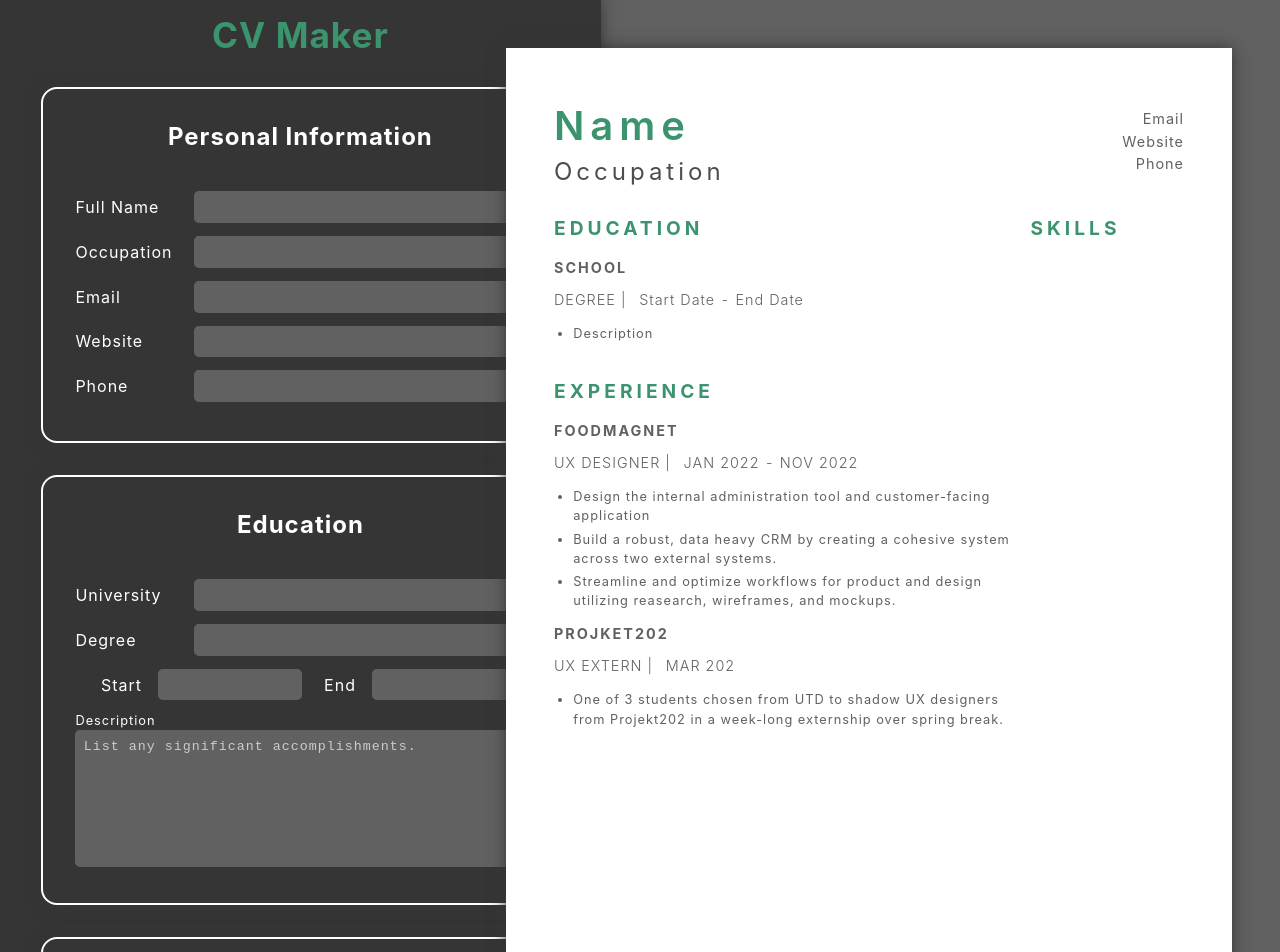
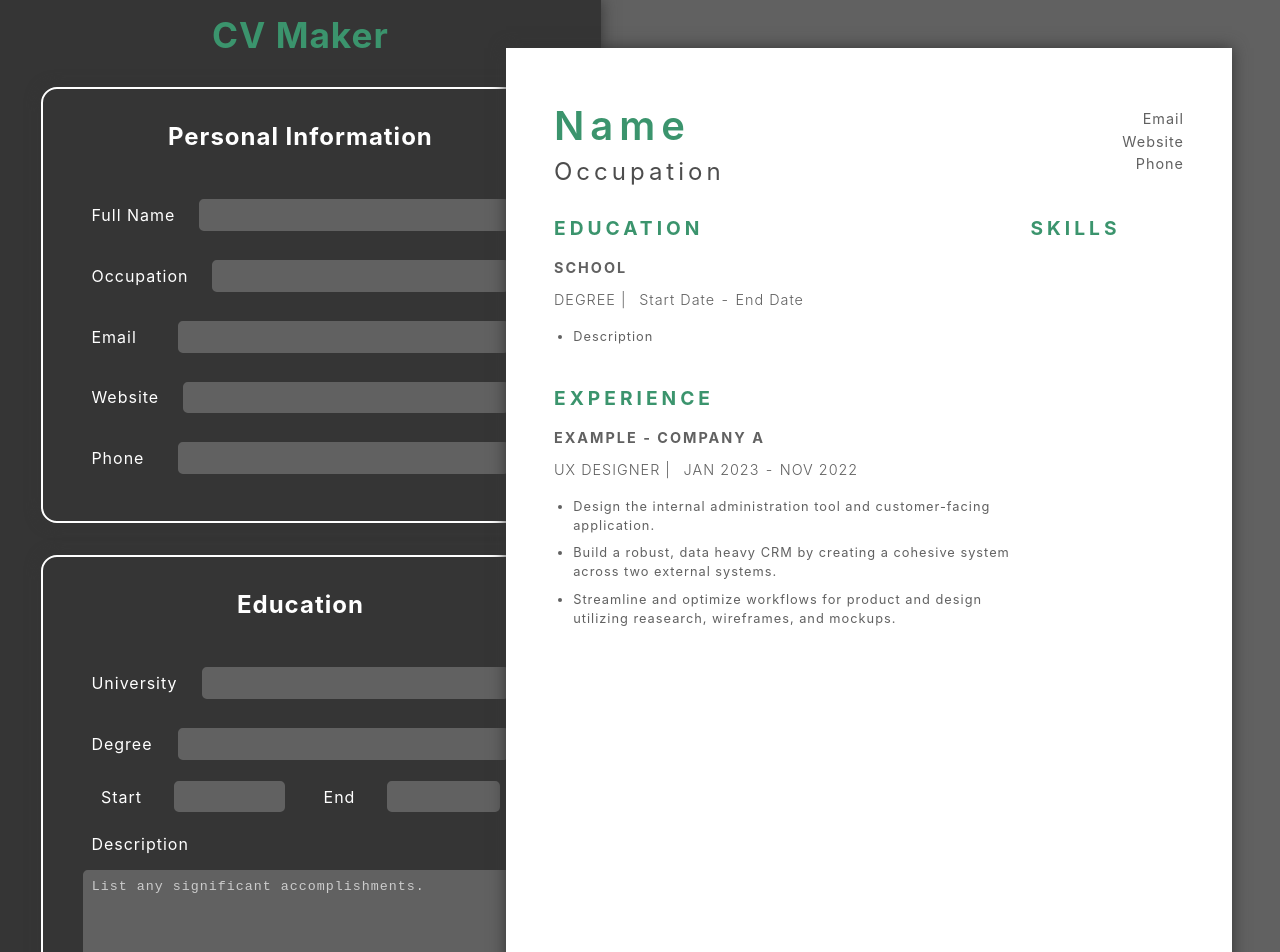
Before and after one commit to dpsiu/CV-Application, a React (Vite) app: page / in a window 1280 px wide. Shown: the top 952 px of the page. Built offline with nearby package versions, Linux system fonts and the light colour scheme.

Commit message:
Refactor/Add Feature
Feature added
- Example experience as base state
- Bullet point ExperienceList

Refactor
- Form & form input styling

```diff
--- a/src/App.jsx
+++ b/src/App.jsx
@@ -1,11 +1,11 @@
-import { useState } from 'react'
-import { v4 as uuidv4 } from 'uuid';
-import './App.css'
+import { useState } from "react";
+import { v4 as uuidv4 } from "uuid";
+import "./App.css";
 
-import ExperienceForm from './components/ExperienceForm'
-import ExperienceList from './components/ExperienceList'
-import Biography from './components/Biography'
-import BiographyPreview from './components/BiographyPreview'
+import ExperienceForm from "./components/ExperienceForm";
+import ExperienceList from "./components/ExperienceList";
+import Biography from "./components/Biography";
+import BiographyPreview from "./components/BiographyPreview";
 
 export default function App() {
   const [fullName, setFullName] = useState("Name");
@@ -14,94 +14,106 @@ export default function App() {
   const [website, setWebsite] = useState("Website");
   const [phone, setPhone] = useState("Phone");
 
-  const [school, setSchool] = useState('SCHOOL')
-  const [degree, setDegree] = useState('DEGREE')
-  const [startDate, setStartDate] = useState('Start Date')
-  const [endDate, setEndDate] = useState('End Date')
-  const [description, setDescription] = useState('Description')
+  const [school, setSchool] = useState("SCHOOL");
+  const [degree, setDegree] = useState("DEGREE");
+  const [startDate, setStartDate] = useState("Start Date");
+  const [endDate, setEndDate] = useState("End Date");
+  const [description, setDescription] = useState("Description");
 
-  const [newCategory, setNewCategory] = useState('')
-  const [categories, setCategories] = useState([])
+  const [newCategory, setNewCategory] = useState("");
+  const [categories, setCategories] = useState([]);
 
-  const [newSkill, setNewSkill] = useState('')
-  const[skills, setSkills] = useState([])
+  const [newSkill, setNewSkill] = useState("");
+  const [skills, setSkills] = useState([]);
+
+  const exampleExperience = {
+    company: "EXAMPLE - COMPANY A",
+    position: "UX DESIGNER",
+    startDate: "JAN 2023",
+    endDate: "NOV 2022",
+    description1: "Design the internal administration tool and customer-facing application.",
+    description2: "Build a robust, data heavy CRM by creating a cohesive system across two external systems.",
+    description3: "Streamline and optimize workflows for product and design utilizing reasearch, wireframes, and mockups.",
+    id: crypto.randomUUID(),
+  };
 
   function handleCategoryAdd(e) {
     setCategories((currentCategories) => {
       return [
         ...currentCategories,
-        { title: newCategory, id: crypto.randomUUID()} // Fix the object key here
+        { title: newCategory, id: crypto.randomUUID() },
       ];
     });
-    setNewCategory('');
+    setNewCategory("");
   }
 
   function deleteCategory(id) {
-    setCategories(currentCategories => {
-      return currentCategories.filter(category => category.id!== id)
-    })
+    setCategories((currentCategories) => {
+      return currentCategories.filter((category) => category.id !== id);
+    });
   }
 
   function handleSkillAdd(e) {
     setSkills((currentSkills) => {
-      return [
-        ...currentSkills,
-        {title:newSkill, id: crypto.randomUUID()},
-      ]
-    })
-    setNewSkill('')
+      return [...currentSkills, { title: newSkill, id: crypto.randomUUID() }];
+    });
+    setNewSkill("");
   }
 
   function deleteSkill(id) {
-    setSkills(currentSkills => {
-      return currentSkills.filter(skill => skill.id !== id)
-    })
+    setSkills((currentSkills) => {
+      return currentSkills.filter((skill) => skill.id !== id);
+    });
   }
 
-  const [experiences, setExperiences] = useState([]);
+  const [experiences, setExperiences] = useState([exampleExperience]);
 
   const handleAddExperience = (newExperience) => {
-    event.preventDefault()
+    event.preventDefault();
     setExperiences((prevExperiences) => [...prevExperiences, newExperience]);
-  }
+  };
 
   const handleDeleteExperience = (id) => {
-    setExperiences(currentExperiences => {
-      return currentExperiences.filter((experience => experience.id !== id))
-    })
+    setExperiences((currentExperiences) => {
+      return currentExperiences.filter((experience) => experience.id !== id);
+    });
+  };
+
+  const handleAddExampleExperience = (exampleExperience) => {
+    setExperiences(handleAddExperience(exampleExperience))
   }
 
   const handleNameChange = (value) => {
-    setFullName(value)
-  }
+    setFullName(value);
+  };
 
   const handleOccupationChange = (value) => {
-    setOccupation(value)
-  }
+    setOccupation(value);
+  };
 
   const handleEmailChange = (value) => {
-    setEmail(value)
-  }
+    setEmail(value);
+  };
 
   const handleWebsiteChange = (value) => {
-    setWebsite(value)
-  }
+    setWebsite(value);
+  };
 
   const handlePhoneChange = (value) => {
-    setPhone(value)
-  }
+    setPhone(value);
+  };
 
-  // const handleChange = (e) => {
-  //   const {name, value} = e.target;
-  //   setExperiences((prevExperiences) => {
-  //     [...prevExperiences, [name]: value]
-  //   })
-  // }
+  const [listItems, setListItems] = useState([]);
+
+  const addListItem = (value) => {
+    if (value.trim() !== "") {
+      setListItems((prevListItems) => [...prevListItems, value]);
+    }
+  };
 
   return (
     <>
       <div className="application">
-
         <div className="editor">
           <h1>CV Maker</h1>
           <Biography
@@ -169,7 +181,11 @@ export default function App() {
             onSubmit={(e) => e.preventDefault()}
           >
             <h2>Experience</h2>
-            <ExperienceForm onAddExperience={handleAddExperience} />
+            <ExperienceForm
+              onAddExampleExperience={handleAddExampleExperience}
+              onAddExperience={handleAddExperience}
+              onAddListItem={addListItem}
+            />
             <div className="skillsList list">
               <h3>Experiences</h3>
               {experiences.map((experience) => (
@@ -268,47 +284,7 @@ export default function App() {
             </div>
             <div className="experiencePreview">
               <h3>EXPERIENCE</h3>
-              <ExperienceList experiences={experiences} />
-              <div className="experienceItem">
-                <div className="subtitle">FOODMAGNET</div>
-                <div className="dateInfo">
-                  <div className="position">UX DESIGNER |</div>
-                  <div className="dates">
-                    <div className="startDate">JAN 2022</div>
-                    <div> - </div>
-                    <div className="endDate">NOV 2022</div>
-                  </div>
-                </div>
-                <ul>
-                  <li>
-                    Design the internal administration tool and customer-facing
-                    application
-                  </li>
-                  <li>
-                    Build a robust, data heavy CRM by creating a cohesive system
-                    across two external systems.
-                  </li>
-                  <li>
-                    Streamline and optimize workflows for product and design
-                    utilizing reasearch, wireframes, and mockups.
-                  </li>
-                </ul>
-              </div>
-              <div className="experienceItem">
-                <div className="subtitle">PROJKET202</div>
-                <div className="dateInfo">
-                  <div className="position">UX EXTERN |</div>
-                  <div className="dates">
-                    <div className="startDate">MAR 202</div>
-                  </div>
-                </div>
-                <ul>
-                  <li>
-                    One of 3 students chosen from UTD to shadow UX designers
-                    from Projekt202 in a week-long externship over spring break.
-                  </li>
-                </ul>
-              </div>
+              <ExperienceList experiences={experiences}/>
             </div>
             <div className="skillsPreview">
               <h3>SKILLS</h3>
--- a/src/components/Biography.jsx
+++ b/src/components/Biography.jsx
@@ -16,7 +16,9 @@ function Biography({onFullNameChange, onOccupationChange, onEmailChange, onWebsi
         <label htmlFor="fullName">Full Name</label>
         <input
             maxLength={20}
-            onChange={onFullNameChange}
+            onChange={(e) => {
+                setFullName(onFullNameChange(e.target.value))
+            }}
             type="text"
             name="fullName"
             id="fullName"
--- a/src/components/ExperienceForm.jsx
+++ b/src/components/ExperienceForm.jsx
@@ -1,49 +1,66 @@
-import { useState, useEffect } from 'react'
+import { useState, useEffect } from "react";
 
-function ExperienceForm({onAddExperience}) {
-    const [company, setCompany] = useState('')
-    const [position, setPosition] = useState('')
-    const [startDate, setStartDate] = useState('')
-    const [endDate, setEndDate] = useState('')
-    const [description, setDescription] = useState('')
+function ExperienceForm({ onAddExperience}) {
+  const [company, setCompany] = useState("");
+  const [position, setPosition] = useState("");
+  const [startDate, setStartDate] = useState("");
+  const [endDate, setEndDate] = useState("");
+  const [description1, setDescription1] = useState("");
+  const [description2, setDescription2] = useState("");
+  const [description3, setDescription3] = useState("");
 
-    const [experiences, setExperience] = useState([])
+  const [experiences, setExperience] = useState([]);
 
   const handleAddExperience = () => {
-
-      if (!company ||!position ||!startDate ||!endDate ||!description) {
-        alert('Please fill out all fields')
+    if (!company || !position || !startDate || !endDate || !description1 || !description2 || !description3) {
+      alert("Please fill out all fields");
+      return
     }
 
-      // event.preventDefault()
+
     const newExperience = {
       company: company,
       position: position,
       startDate: startDate,
       endDate: endDate,
-        description: description,
-        id: crypto.randomUUID()
+      description1: description1,
+      description2: description2,
+      description3: description3,
+      id: crypto.randomUUID(),
     };
     onAddExperience(newExperience);
     setExperience((prevExperiences) => [...prevExperiences, newExperience]);
 
     setCompany("");
-      setPosition('');
+    setPosition("");
     setStartDate("");
     setEndDate("");
-      setDescription('');
+    setDescription1("");
+    setDescription2("");
+    setDescription3("");
   };
 
-    useEffect(() => {
-      console.log(experiences);
-    }, [experiences]);
-
-    // Delete experience
   const handleDeleteExperience = (id) => {
     setExperience((currentExperiences) => {
-        return currentExperiences.filter((experience => experience.id !== id))
-      })
-    }
+      return currentExperiences.filter((experience) => experience.id !== id);
+    });
+  };
+
+  // const [listItems, setListItems] = useState([]);
+
+  // const handleKeyPress = (e) => {
+  //   if (e.key === "Enter") {
+  //     onAddListItem(description);
+  //     setDescription("");
+  //   }
+  // };
+
+  // const addListItem = (value) => {
+  //   if (value.trim() !== "") {
+  //     setListItems((listItems) => [...listItems, value]);
+  //   }
+  //   console.log("List items = " + listItems);
+  // };
 
   return (
     <>
@@ -92,20 +109,46 @@ function ExperienceForm({onAddExperience}) {
       <div className="form-row description">
         <label htmlFor="description">Description</label>
         <textarea
-            onChange={(e) => setDescription(e.target.value)}
-            placeholder="List duties & accomplishments"
-            rows={4}
           name="description"
           id="description"
-            value={description}
-          />
+          cols="30"
+          rows="5"
+          placeholder="Bullet 1"
+          onChange={(e) => setDescription1(e.target.value)}
+          value={description1}
+        ></textarea>
+        <textarea
+          name="description"
+          id="description"
+          cols="30"
+          rows="5"
+          placeholder="Bullet 2"
+          onChange={(e) => setDescription2(e.target.value)}
+          value={description2}
+        ></textarea>
+        <textarea
+          name="description"
+          id="description"
+          cols="30"
+          rows="5"
+          placeholder="Bullet 3"
+          onChange={(e) => setDescription3(e.target.value)}
+          value={description3}
+        ></textarea>
       </div>
       <div className="buttons">
-          <button className='delete-education deleteBtn' onClick={handleDeleteExperience}>Delete</button>
-          <button className='add-experience addBtn' onClick={handleAddExperience}>Add</button>
+        <button
+          className="delete-education deleteBtn"
+          onClick={handleDeleteExperience}
+        >
+          Delete
+        </button>
+        <button className="add-experience addBtn" onClick={handleAddExperience}>
+          Add
+        </button>
       </div>
     </>
-    )
+  );
 }
 
-export default ExperienceForm
+export default ExperienceForm;
--- a/src/components/ExperienceList.jsx
+++ b/src/components/ExperienceList.jsx
@@ -1,6 +1,14 @@
-import React from 'react';
+import { useState, useEffect } from "react";
+import ExperienceForm from "./ExperienceForm";
 
-function ExperienceList({ experiences }) {
+const ExperienceList = ({experiences}) => {
+  // // const experiences = props.experiences
+  // // const listItems  =props.listItems
+  // console.log(experiences, listItems)
+
+  // useEffect(() => {
+  //   console.log("Updated listItems? =" + listItems)
+  // }, [listItems])
 
   return (
     <div>
@@ -16,7 +24,14 @@ function ExperienceList({ experiences }) {
                 <div className="endDate">{experience.endDate}</div>
               </div>
             </div>
-            <div className="description">{experience.description}</div>
+            <ul className="description">
+              <li>{experience.description1}</li>
+              <li>{experience.description2}</li>
+              <li>{experience.description3}</li>
+              {/* {listItems.map((item, index) => (
+                <li key={index}>{item}</li>
+              ))} */}
+            </ul>
           </div>
         </div>
       ))}
--- a/src/index.css
+++ b/src/index.css
@@ -72,7 +72,8 @@ form {
 
 
 form label{
-  margin-right: 1rem;
+  margin: .5rem .5rem .5rem 1rem;
+  font-size: 1rem;
   min-width: fit-content;
 }
 
@@ -86,6 +87,7 @@ form input,
   width: 70%;
   letter-spacing: 1px;
   resize: none;
+  margin:0rem 1rem;
 }
 
 input:focus,
@@ -93,7 +95,15 @@ input:focus,
   outline: none;
   color: var(--color-light);
   border: var(--color-main) 2px solid;
+}
 
+#description {
+  margin: .5rem;
+  width: inherit;
+}
+
+#description::placeholder {
+  color: var(--color-light-placeholder);
 }
 
 .buttons {
@@ -135,7 +145,6 @@ button {
 .addBtn:hover {
   background-color: var(--color-main);
 }
-
 
 .dates {
   display: flex;
@@ -356,14 +365,14 @@ img .form-row:focus {
 
 .cvPreview ul {
   padding-left: 1.2rem;
-  margin: .5rem 0rem;
+  margin: .7rem 0rem;
 }
 
 .cvPreview li,
 .description {
   font-size: .8rem;
   line-height: 1.2rem;
-  margin: 4px 0px;
+  margin: .5rem 0px;
   flex-wrap: wrap;
 }
 
@@ -373,26 +382,8 @@ img .form-row:focus {
 
   display: flex;
   flex-direction: column;
-  justify-content:baseline;
   flex-wrap: wrap;
 }
-
-.description {
-  display: flex;
-  flex-direction: column;
-  align-items: baseline;
-  justify-content: baseline;
-}
-
-#description {
-  width: 97%;
-}
-
-#description::placeholder {
-  color: var(--color-light-placeholder);
-}
-
-
 
 .skillsPreview {
   grid-column: 2/3;
```
Also changed, not shown: components/ExperienceForm.jsx (+84 -84 lines). Lines whose indentation alone changed are shown as unchanged.
